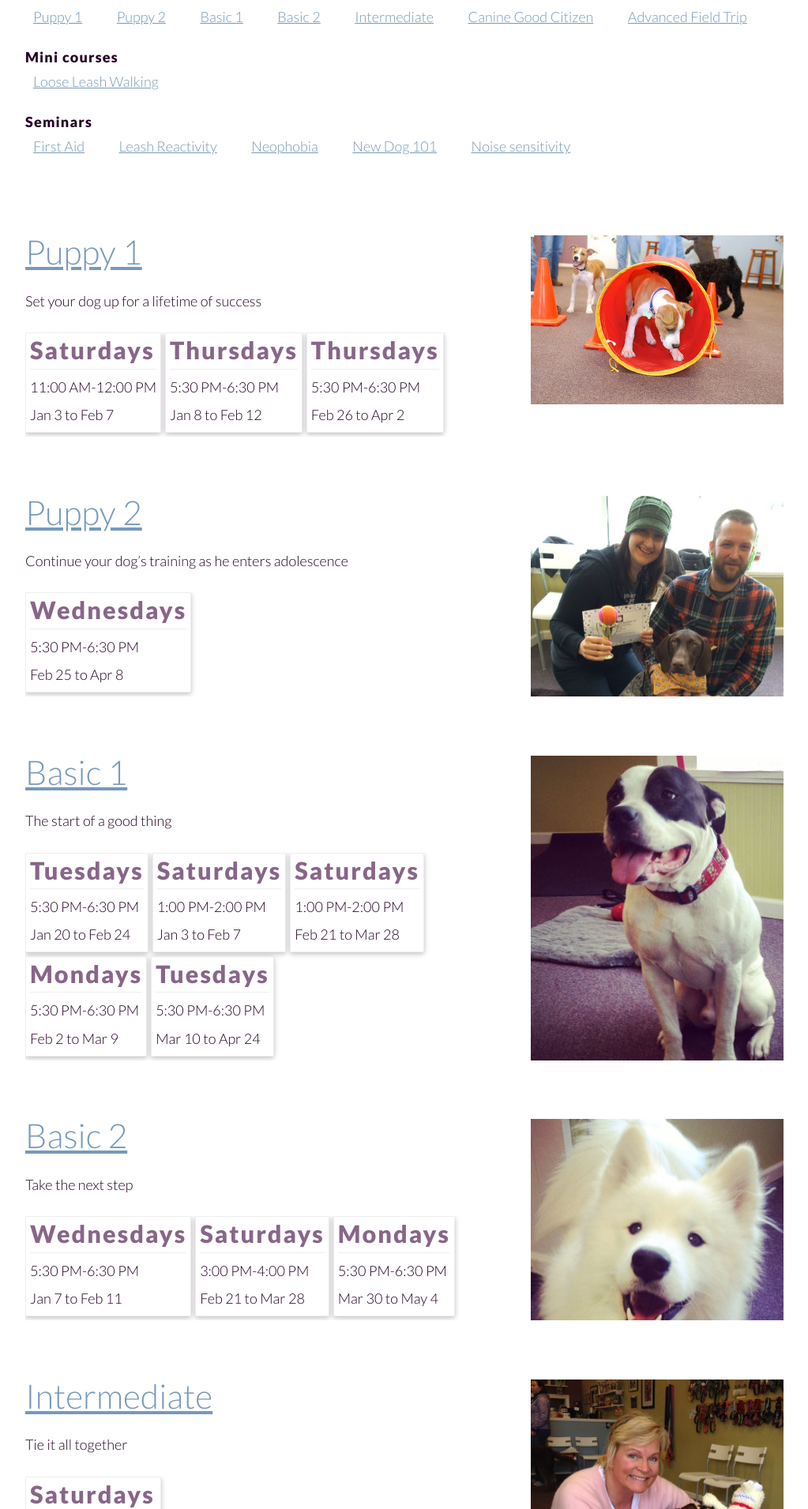
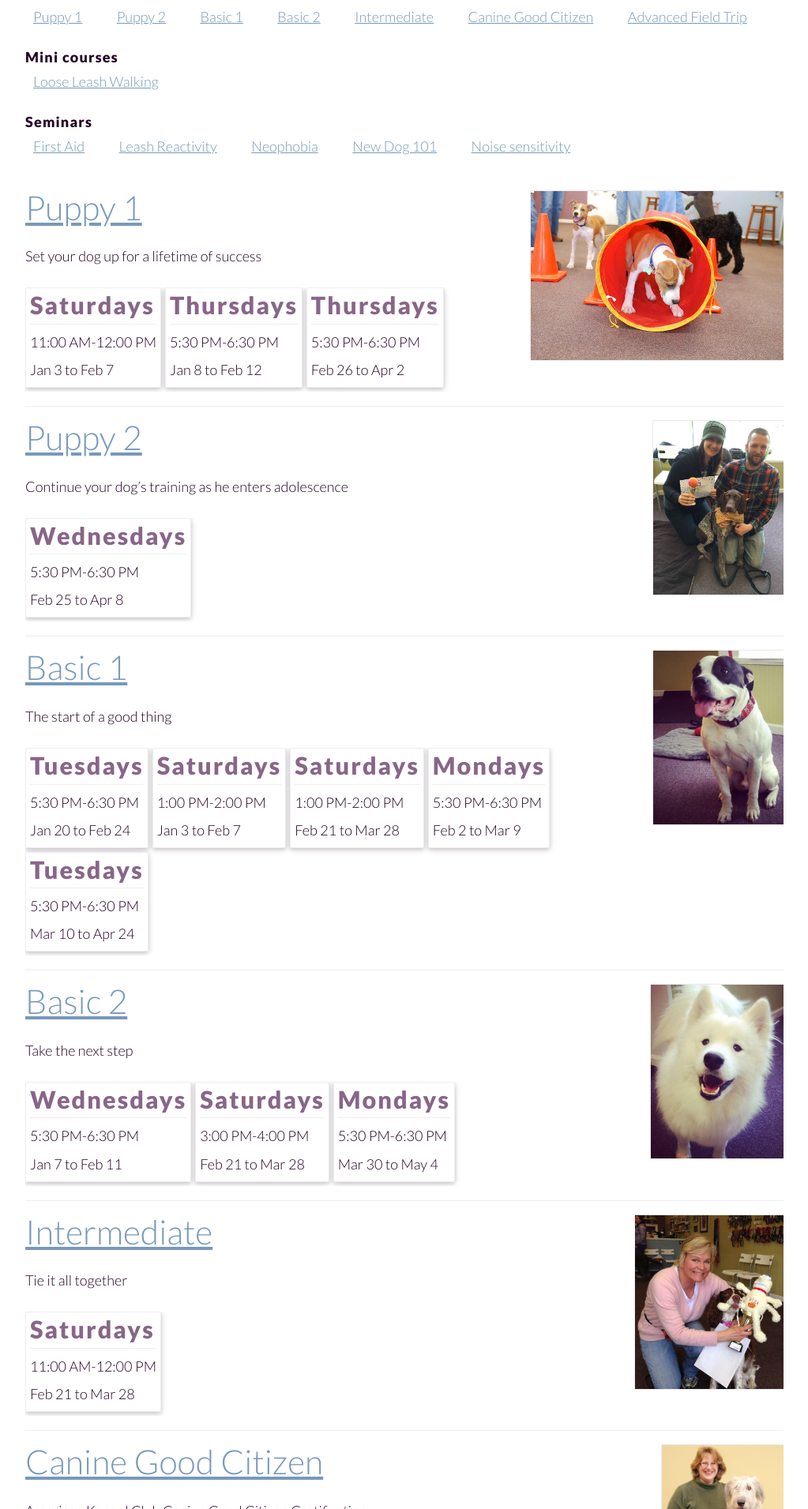
Before and after one commit to fidodogtraining/fidodogtraining.github.io, a Jekyll site: the page built from _autopages/classes.html, in a window 1280 px wide. Shown: the part 485-2396 px from the top of the page at 79% size, without its empty margins (128-1151 px from the left). Built offline with Jekyll 4.4.1, drawn with Linux system fonts in a browser that asks for light colours; Markdown is read by kramdown in place of the engine named in the settings.

Commit message:
different class listing photo style

```diff
--- a/_includes/class_brief.html
+++ b/_includes/class_brief.html
@@ -1,4 +1,5 @@
-<div class="class-brief" id="{{ include.class.url | slugify }}"{% if include.class.image %} style="background-image: url('/images/classes/{{ include.class.image }}');"{% endif %}>
+<div class="class-brief" id="{{ include.class.url | slugify }}">
+  {% if include.class.image %}<img class="right" src="/images/classes/{{ include.class.image }}" alt="" />{% endif %}
   <h2 itemprop="name headline"><a href="{{ include.class.url }}">{{ include.class.title }}</a></h2>
   <p>{{ include.class.tagline }}</p>
   <ul class="sessions cards">
--- a/deps/working.scss
+++ b/deps/working.scss
@@ -404,7 +404,6 @@ svg:not(:root) {
       background: rgba(hex-add($primary,1),.85);
     }
 .cards {
-  clear: both;
   list-style: none;
   margin: 5px 0 0;
   overflow: hidden;
@@ -431,11 +430,16 @@ svg:not(:root) {
       margin: .5em 0;
     }
 .class-brief {
-  background: transparent top right scroll no-repeat;
-  box-sizing: border-box;
-  min-height: 200px;
-  padding: 0 320px 0 0;
+  border-bottom: 1px solid hex-add($light, -1);
+  overflow: hidden;
+  padding: 1em 0;
 }
+  .class-brief h2 {
+    margin-top: 0;
+  }
+  .class-brief img {
+    max-height: 220px;
+  }
 .clear {
   clear: both;
   display: block;
```
